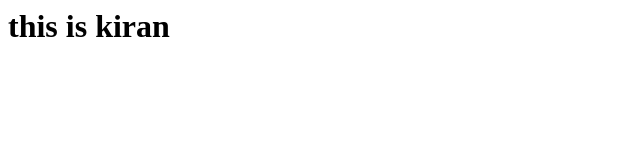
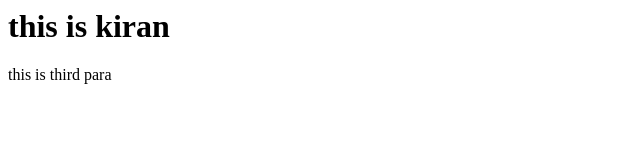
Before and after one commit to kirankittu83/hippo, a website: page index.html in a window 1280 px wide. Shown: the full height of the page, 0-640 px from the left. Drawn offline with Linux system fonts and the light colour scheme.

Commit message:
fourth commit

```diff
--- a/index.html
+++ b/index.html
@@ -5,5 +5,6 @@
 
     <body>
         <h1>this is kiran</h1>
+        <p>this is third para</p>
     </body>
 </html>
```
Also changed, not shown: package.json (added, +24 -0 lines), 2 other files.
